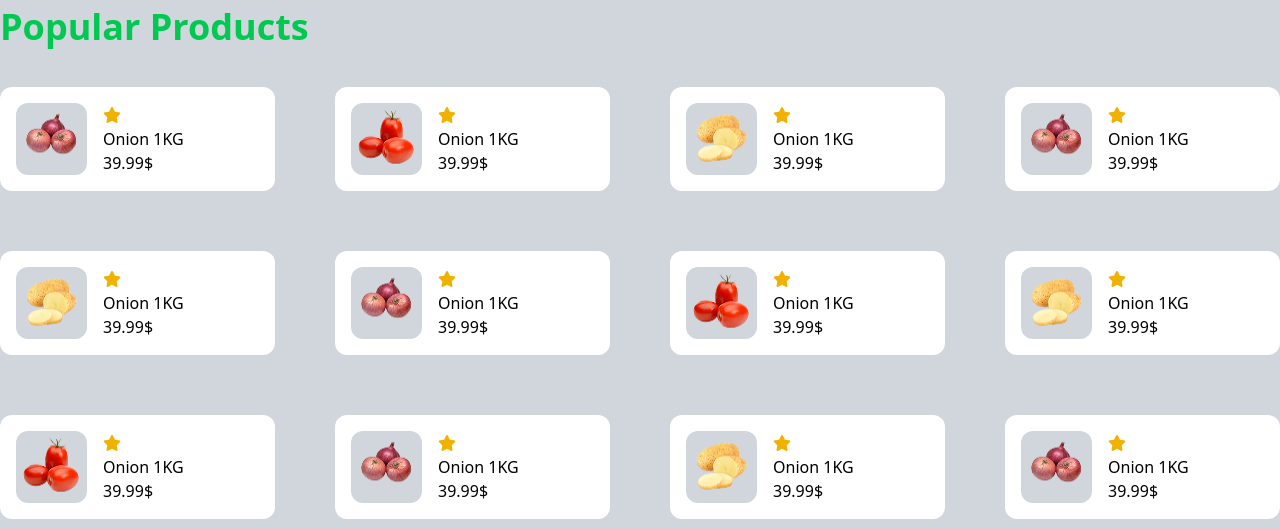
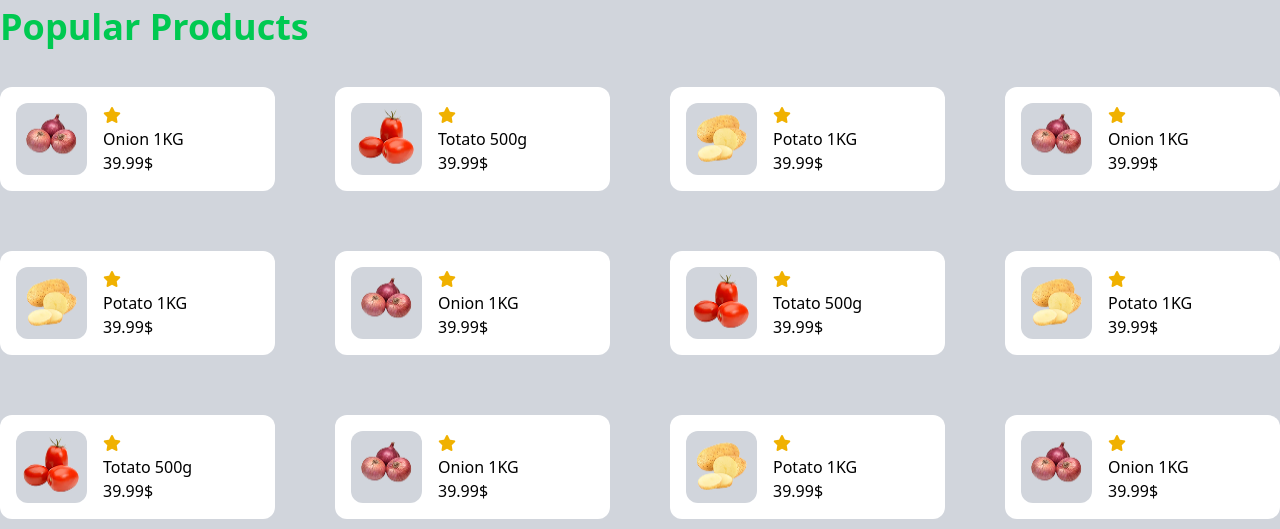
Before and after one commit to aliraj15dev/tailwindcss-project, a plain HTML site: page index.html in a window 1280 px wide. Shown: the part 1720-2249 px from the top of the page. Drawn offline with nearby package versions, Linux system fonts and the light colour scheme.

Commit message:
customization in products section, previous commit was wrong spell, that will be tailwind css project

```diff
--- a/index.html
+++ b/index.html
@@ -137,7 +137,7 @@
             />
             <div>
               <i class="fa-solid fa-star text-yellow-500"></i>
-              <h5>Onion 1KG</h5>
+              <h5>Totato 500g</h5>
               <span>39.99$</span>
             </div>
           </div>
@@ -149,7 +149,7 @@
             />
             <div>
               <i class="fa-solid fa-star text-yellow-500"></i>
-              <h5>Onion 1KG</h5>
+              <h5>Potato 1KG</h5>
               <span>39.99$</span>
             </div>
           </div>
@@ -173,7 +173,7 @@
             />
             <div>
               <i class="fa-solid fa-star text-yellow-500"></i>
-              <h5>Onion 1KG</h5>
+              <h5>Potato 1KG</h5>
               <span>39.99$</span>
             </div>
           </div>
@@ -197,7 +197,7 @@
             />
             <div>
               <i class="fa-solid fa-star text-yellow-500"></i>
-              <h5>Onion 1KG</h5>
+              <h5>Totato 500g</h5>
               <span>39.99$</span>
             </div>
           </div>
@@ -209,7 +209,7 @@
             />
             <div>
               <i class="fa-solid fa-star text-yellow-500"></i>
-              <h5>Onion 1KG</h5>
+              <h5>Potato 1KG</h5>
               <span>39.99$</span>
             </div>
           </div>
@@ -221,7 +221,7 @@
             />
             <div>
               <i class="fa-solid fa-star text-yellow-500"></i>
-              <h5>Onion 1KG</h5>
+              <h5>Totato 500g</h5>
               <span>39.99$</span>
             </div>
           </div>
@@ -245,7 +245,7 @@
             />
             <div>
               <i class="fa-solid fa-star text-yellow-500"></i>
-              <h5>Onion 1KG</h5>
+              <h5>Potato 1KG</h5>
               <span>39.99$</span>
             </div>
           </div>
```
